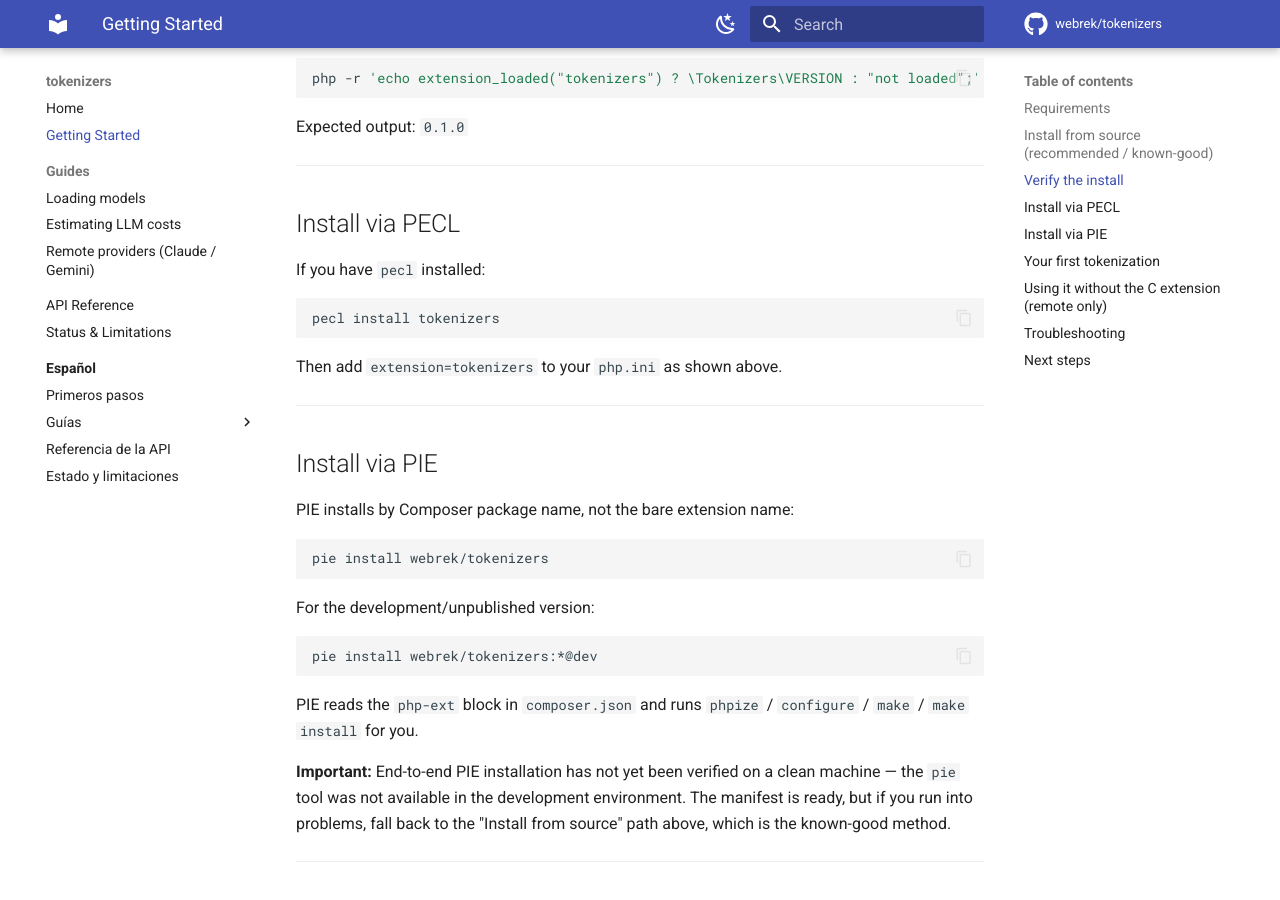
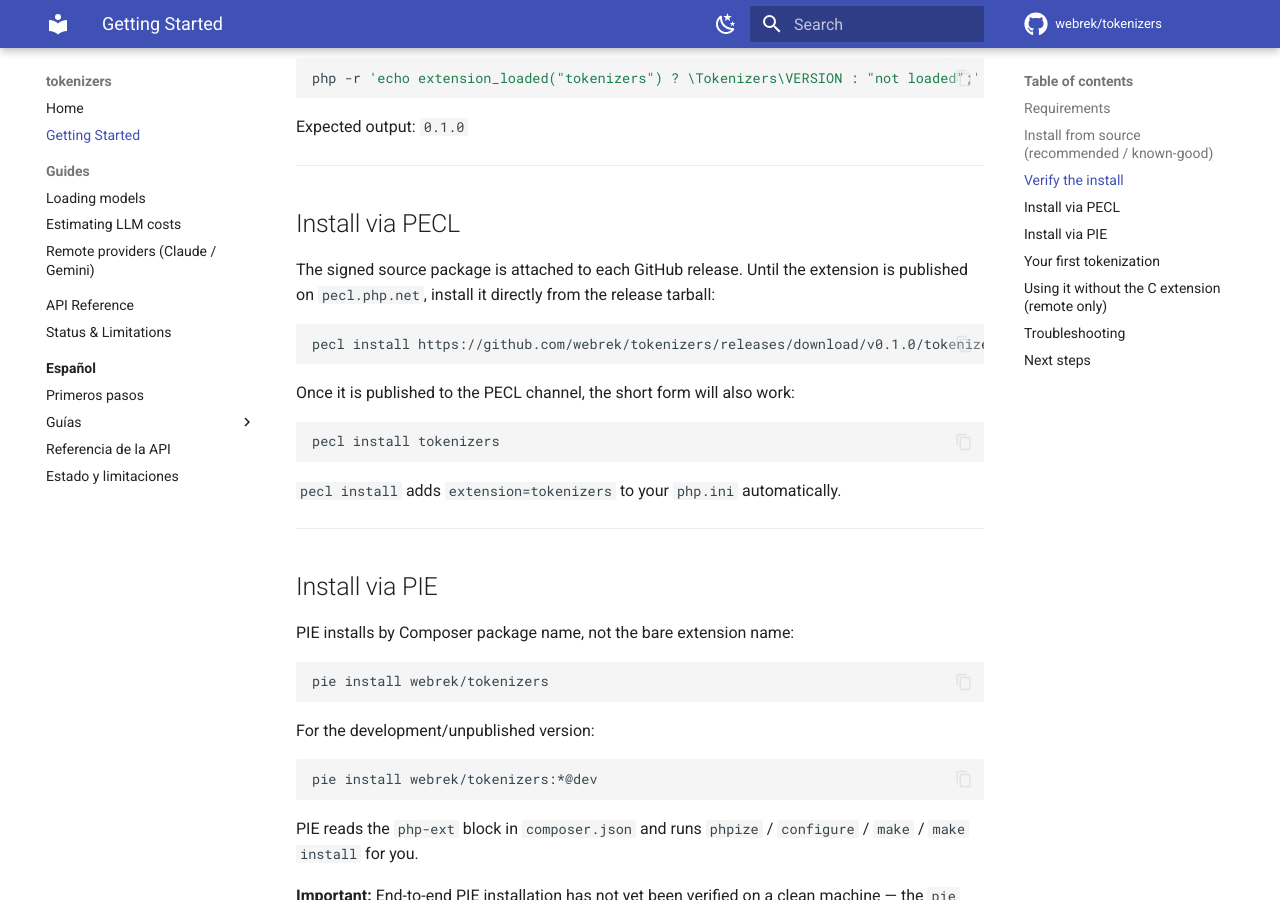
Before and after one commit to webrek/tokenizers, an MkDocs documentation site: the page built from docs/getting-started.md, in a window 1280 px wide and 900 px high, scrolled down 1477 px. Built offline with MkDocs 1.6.1 and Material for MkDocs 9.7.7, drawn with Linux system fonts in a browser that asks for light colours; comment, search, counter and statistics services are not loaded.

Commit message:
docs: install via PECL from the v0.1.0 release tarball (EN+ES)
pecl install tokenizers needs pecl.php.net publication (pending); document the
release-tarball install that works today. Mirror in the Spanish guide.

````diff
--- a/docs/getting-started.md
+++ b/docs/getting-started.md
@@ -66,13 +66,21 @@ Expected output: `0.1.0`
 
 ## Install via PECL
 
-If you have `pecl` installed:
+The signed source package is attached to each GitHub release. Until the
+extension is published on `pecl.php.net`, install it directly from the release
+tarball:
+
+```bash
+pecl install https://github.com/webrek/tokenizers/releases/download/v0.1.0/tokenizers-0.1.0.tgz
+```
+
+Once it is published to the PECL channel, the short form will also work:
 
 ```bash
 pecl install tokenizers
 ```
 
-Then add `extension=tokenizers` to your `php.ini` as shown above.
+`pecl install` adds `extension=tokenizers` to your `php.ini` automatically.
 
 ---
 
````
Also changed, not shown: docs/es/getting-started.md (+10 -2 lines).
